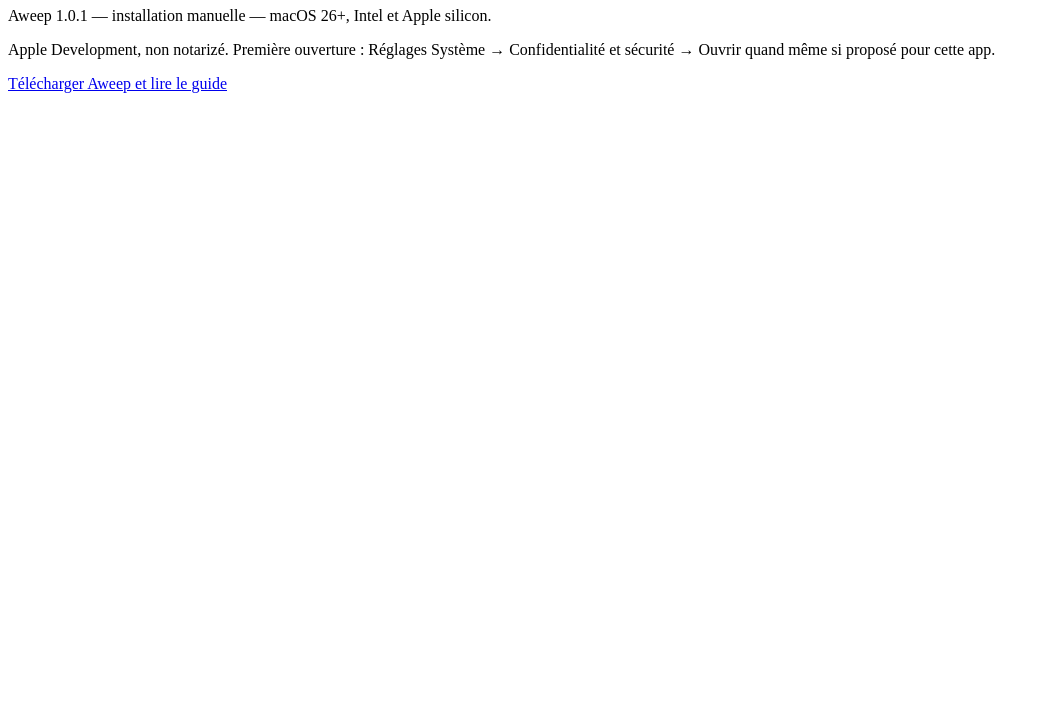
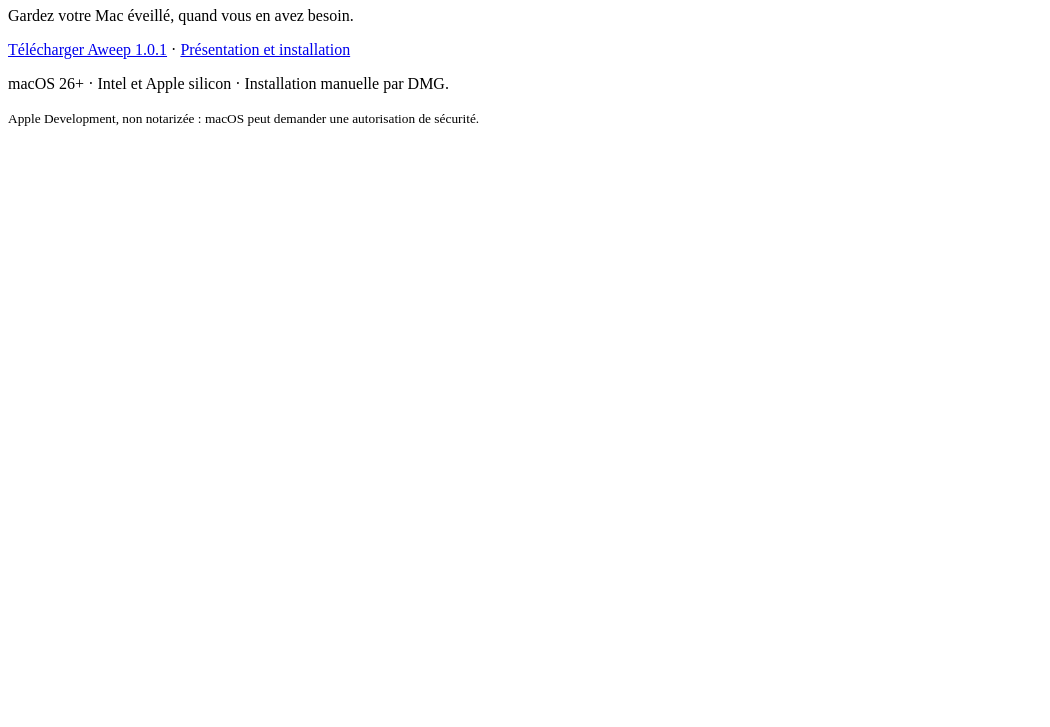
Before and after one commit to enrimerveille/Aweep, a plain HTML site: page index.html in a window 1280 px wide. Shown: the part 73-800 px from the top of the page, without its empty margins (0-1050 px from the left). Drawn offline with Linux system fonts and the light colour scheme.

Commit message:
docs(public): simplify Aweep presentation, release notes and installation guides

```diff
--- a/index.html
+++ b/index.html
@@ -1 +1,17 @@
-<!doctype html><meta charset="utf-8"><title>Aweep</title><h1>Aweep</h1><p>Aweep 1.0.1 — installation manuelle — macOS 26+, Intel et Apple silicon.</p><p>Apple Development, non notarizé. Première ouverture : Réglages Système → Confidentialité et sécurité → Ouvrir quand même si proposé pour cette app.</p><p><a href="https://github.com/enrimerveille/aweep-releases/releases">Télécharger Aweep et lire le guide</a></p>
+<!doctype html>
+<html lang="fr">
+<head>
+  <meta charset="utf-8">
+  <meta name="viewport" content="width=device-width, initial-scale=1">
+  <title>Aweep — gardez votre Mac éveillé</title>
+</head>
+<body>
+  <main>
+    <h1>Aweep</h1>
+    <p>Gardez votre Mac éveillé, quand vous en avez besoin.</p>
+    <p><a href="https://github.com/enrimerveille/aweep-releases/releases/download/1.0.1/Aweep-1.0.1.dmg">Télécharger Aweep 1.0.1</a> · <a href="https://github.com/enrimerveille/aweep-releases">Présentation et installation</a></p>
+    <p>macOS 26+ · Intel et Apple silicon · Installation manuelle par DMG.</p>
+    <p><small>Apple Development, non notarizée : macOS peut demander une autorisation de sécurité.</small></p>
+  </main>
+</body>
+</html>
```
Also changed, not shown: Aweep-1.0.0-en-dark.png (deleted), Aweep-1.0.0-en-light.png (deleted), Aweep-1.0.0-fr-dark.png (deleted), Aweep-1.0.0-fr-light.png (deleted), 9 other files.
